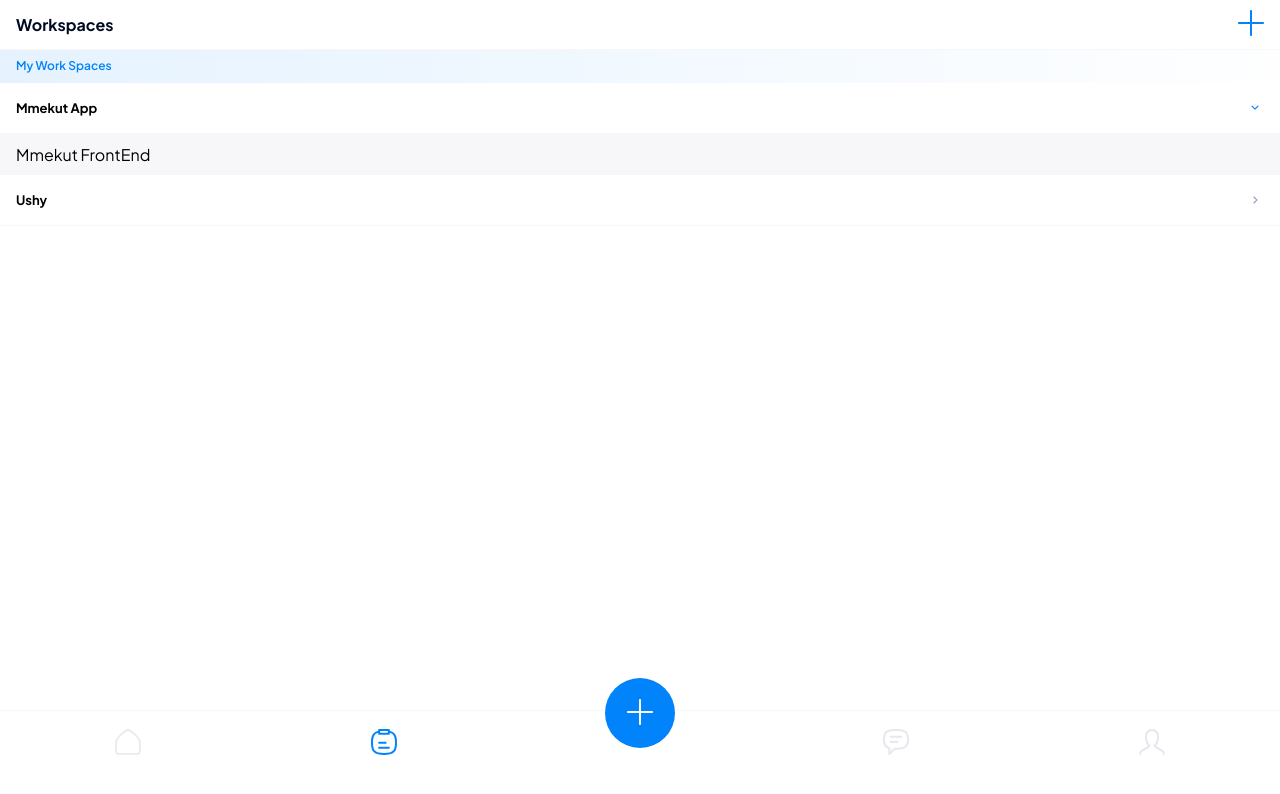
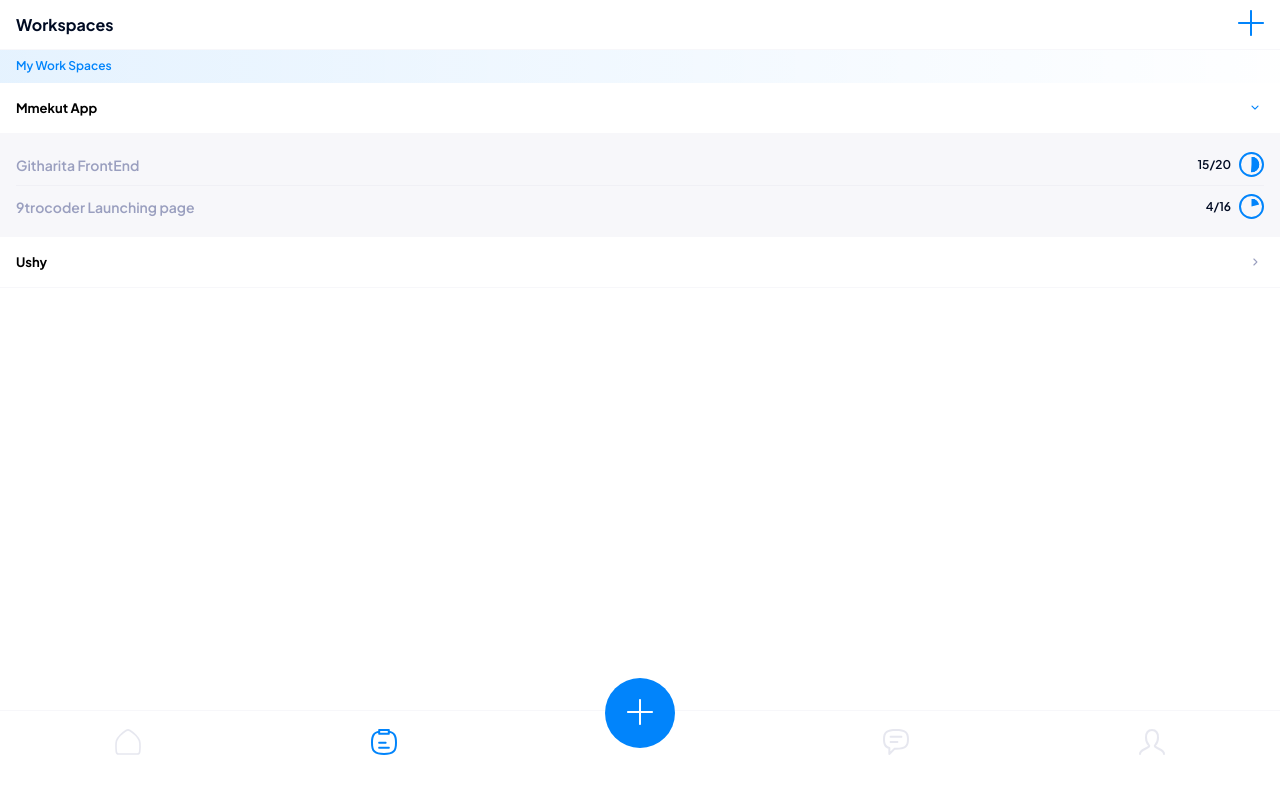
Before and after one commit to 9trocoder/mmekut, a React (Create React App) app: page /workspace in a window 1280 px wide. Shown: the top 794 px of the page. Built offline with nearby package versions, Linux system fonts and the light colour scheme.

Commit message:
updated the accordion on the workspace page

```diff
--- a/src/components/AccordionLayout.js
+++ b/src/components/AccordionLayout.js
@@ -1,5 +1,5 @@
 import React from "react";
-import "./components.css"
+import "./components.css";
 import { arrowrightbutton, arrowdownbutton, dividerr } from "../Utils/tools";
 
 function AccordionLayout({
@@ -19,8 +19,7 @@ function AccordionLayout({
           className="accordionlayout__cnt-top"
         >
           <p>{title}</p>
-            {activeIndex === index ? arrowdownbutton : arrowrightbutton}
-
+          {activeIndex === index ? arrowdownbutton : arrowrightbutton}
         </div>
         {dividerr}
         {activeIndex === index && (
--- a/src/components/ProgressBar.js
+++ b/src/components/ProgressBar.js
@@ -13,7 +13,7 @@ const ProgressBar = (props) => {
             borderWidth: `${borderWidth}`,
             borderStyle: "solid",
             borderRadius: "9999px",
-            padding: "5px",
+            padding: `${borderWidth}`,
             // backgroundColor: "#73BCFF"
           }}
           height={circleHeight}
--- /dev/null
+++ b/src/components/WorkspaceTasklist.js
@@ -0,0 +1,25 @@
+import React from "react";
+import ProgressBar from "./ProgressBar";
+
+function WorkspaceTasklist({ projectName, handleClick, numtask, progressNumber }) {
+  return (
+    <>
+      <div onClick={handleClick} className="workspaceTasklist__cnt">
+        <p>{projectName}</p>
+        <div className="workspaceTasklist__cnt-right">
+          <p>{numtask}</p>
+          <ProgressBar
+            progress={progressNumber}
+            circleHeight="25"
+            circleWidth="25"
+            borderWidth="2.5px"
+            borderColor="#0184fb"
+            strokeColor="#0184fb"
+          />
+        </div>
+      </div>
+    </>
+  );
+}
+
+export default WorkspaceTasklist;
--- a/src/components/components.css
+++ b/src/components/components.css
@@ -63,7 +63,6 @@
   border-radius: 9999px;
   display: flex;
   align-items: center;
-  justify-content: center;
 }
 
 /* HeaderWithButton */
@@ -317,7 +316,6 @@
   font-weight: 600;
 }
 
-
 /* Accordion */
 
 .accordionlayout__cnt-top {
@@ -337,3 +335,31 @@
   background-color: #9a9fbf15;
   padding: 10px 16px;
 }
+
+/* Workspace Task list */
+.workspaceTasklist__cnt {
+  display: flex;
+  align-items: center;
+  justify-content: space-between;
+  padding: 8px 0;
+  cursor: pointer;
+}
+
+.workspaceTasklist__cnt p {
+  font-size: 14px;
+  font-weight: 600;
+  color: #9a9fbf;
+}
+
+
+.workspaceTasklist__cnt-right {
+  display: flex;
+  align-items: center;
+  gap: .5rem;
+}
+
+.workspaceTasklist__cnt-right p {
+  font-size: 12px;
+  color: #000b23;
+  font-weight: 600;
+}
--- a/src/pages/workspacepage/workspacepage.js
+++ b/src/pages/workspacepage/workspacepage.js
@@ -4,10 +4,12 @@ import AccordionLayout from "../../components/AccordionLayout";
 import BottomNav from "../../components/BottomNav";
 import HeaderBar from "../../components/HeaderBar";
 import TitleCard from "../../components/TitleCard";
+import WorkspaceTasklist from "../../components/WorkspaceTasklist";
 import {
   addIconBlue,
   addIconWhite,
   chatNotActive,
+  dividerr,
   homeIconNotActive,
   profileNotActive,
   taskActive,
@@ -40,7 +42,17 @@ function Workspacepage() {
           activeIndex={activeIndex}
           setActiveIndex={setActiveIndex}
         >
-          Mmekut FrontEnd
+          <WorkspaceTasklist
+            projectName="Githarita FrontEnd"
+            numtask="15/20"
+            progressNumber={50}
+          />
+          {dividerr}
+          <WorkspaceTasklist
+            projectName="9trocoder Launching page"
+            numtask="4/16"
+            progressNumber={20}
+          />
         </AccordionLayout>
         <AccordionLayout
           title="Ushy"
@@ -48,7 +60,17 @@ function Workspacepage() {
           activeIndex={activeIndex}
           setActiveIndex={setActiveIndex}
         >
-          9trocoder Launching page
+           <WorkspaceTasklist
+            projectName="LC Wakiki"
+            numtask="2/4"
+            progressNumber={50}
+          />
+          {dividerr}
+          <WorkspaceTasklist
+            projectName="Gloria Jeans Clothing"
+            numtask="20/20"
+            progressNumber={100}
+          />
         </AccordionLayout>
       </div>
       <BottomNav
```
